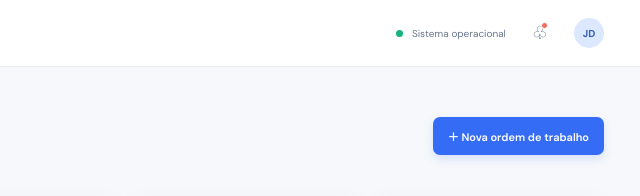
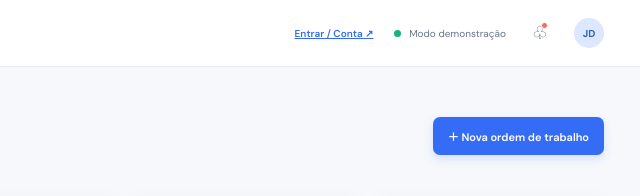
Before and after one commit to reidoob5-ui/FieldDesk, a plain HTML site: page index.html in a window 1280 px wide. Shown: the top 196 px of the page, 640-1280 px from the left. Drawn offline with Linux system fonts and the light colour scheme.

Commit message:
feat: add account entry point and label demo mode

```diff
--- a/index.html
+++ b/index.html
@@ -25,7 +25,7 @@
   <div class="sidebar-bottom"><div class="help-card"><b>Precisa de ajuda?</b><p>Consulte o guia rápido do FieldDesk.</p><a href="https://github.com/reidoob5-ui/FieldDesk" target="_blank" rel="noreferrer">Centro de ajuda ↗</a></div><div class="profile"><div class="avatar">JD</div><span><b>João Dias</b><small>Administrador</small></span><span class="dots">•••</span></div></div>
 </aside>
 <main class="main">
-<header class="topbar"><button class="mobile-menu" id="menuBtn">☰</button><div class="crumb">Workspace <span>/</span> <b id="crumbPage">Visão geral</b></div><div class="top-actions"><span class="live"><i></i> Sistema operacional</span><button class="icon-btn" aria-label="Notificações">♧<i class="notification"></i></button><div class="avatar small">JD</div></div></header>
+<header class="topbar"><button class="mobile-menu" id="menuBtn">☰</button><div class="crumb">Workspace <span>/</span> <b id="crumbPage">Visão geral</b></div><div class="top-actions"><a class="text-btn" href="./login.html">Entrar / Conta ↗</a><span class="live"><i></i> Modo demonstração</span><button class="icon-btn" aria-label="Notificações">♧<i class="notification"></i></button><div class="avatar small">JD</div></div></header>
 <div class="content">
 <section class="page active" id="page-overview">
   <div class="page-heading"><div><p class="eyebrow">SÁBADO, 22 DE NOVEMBRO DE 2026</p><h1>Bom dia, João <span>✦</span></h1><p class="muted">Aqui está o resumo da operação de hoje.</p></div><button class="primary" id="newOrderBtn">＋ Nova ordem de trabalho</button></div>
```
